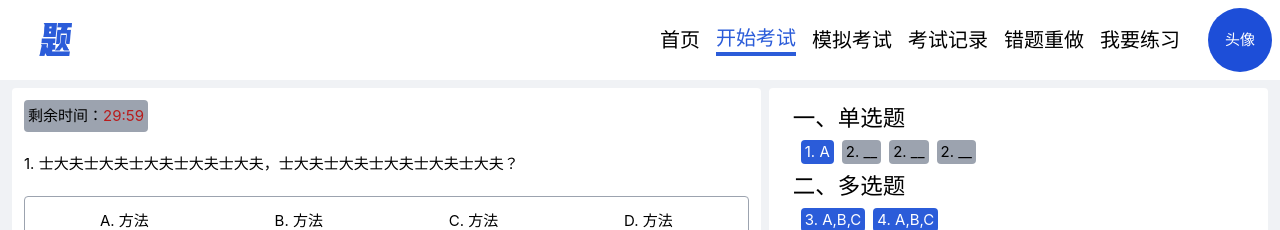
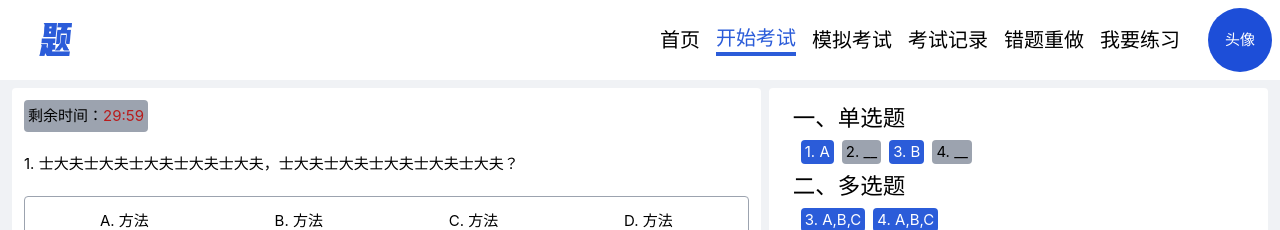
Before and after one commit to mekumiao/question, a Vue app: page /answer in a window 1280 px wide. Shown: the top 230 px of the page. Built offline with nearby package versions, Linux system fonts and the light colour scheme.

Commit message:
完善开始考试功能

```diff
--- a/src/views/answer/AnswerView.vue
+++ b/src/views/answer/AnswerView.vue
@@ -3,6 +3,7 @@ import BtClock from '@/components/BtClock.vue'
 import SheetList from './SheetList.vue'
 import { NButton } from 'naive-ui'
 import { reactive } from 'vue'
+import type { Options, OptionsType } from './data'
 
 const data = reactive({
   topic: {
@@ -39,11 +40,11 @@ const data = reactive({
         answer: undefined
       },
       {
-        number: 2,
-        answer: undefined
+        number: 3,
+        answer: 'B'
       },
       {
-        number: 2,
+        number: 4,
         answer: undefined
       }
     ],
@@ -80,8 +81,15 @@ const data = reactive({
   }
 })
 
-function handleOptionsClick(value: string) {
-  data.topic.answer = value
+function handleOptionsClick(answer: string) {
+  data.topic.answer = answer
+}
+
+function handleSheetSelect(value: Options, type: OptionsType) {
+  if (type === 'single') {
+    const item = data.sheet.single.find((v) => v.number === value.number)
+    item && typeof item.answer === 'string' && handleOptionsClick(item.answer)
+  }
 }
 </script>
 
@@ -112,10 +120,30 @@ function handleOptionsClick(value: string) {
     </div>
     <div class="mx-1 w-2/5 rounded bg-white p-3">
       <div class="mx-3">
-        <SheetList title="一、单选题" type="single" :options="data.sheet.single"></SheetList>
-        <SheetList title="二、多选题" type="multiple" :options="data.sheet.multiple"></SheetList>
-        <SheetList title="三、判断题" type="panduan" :options="data.sheet.panduan"></SheetList>
-        <SheetList title="四、填空题" type="tiankong" :options="data.sheet.tiankong"></SheetList>
+        <SheetList
+          title="一、单选题"
+          type="single"
+          :options="data.sheet.single"
+          @select="handleSheetSelect"
+        ></SheetList>
+        <SheetList
+          title="二、多选题"
+          type="multiple"
+          :options="data.sheet.multiple"
+          @select="handleSheetSelect"
+        ></SheetList>
+        <SheetList
+          title="三、判断题"
+          type="panduan"
+          :options="data.sheet.panduan"
+          @select="handleSheetSelect"
+        ></SheetList>
+        <SheetList
+          title="四、填空题"
+          type="tiankong"
+          :options="data.sheet.tiankong"
+          @select="handleSheetSelect"
+        ></SheetList>
       </div>
     </div>
   </div>
--- a/src/views/answer/SheetList.vue
+++ b/src/views/answer/SheetList.vue
@@ -1,17 +1,21 @@
 <script setup lang="ts">
-withDefaults(
+import type { Options, OptionsType } from './data'
+
+const props = withDefaults(
   defineProps<{
     title?: string
-    type: 'single' | 'multiple' | 'panduan' | 'tiankong'
-    options: { number: number; answer: string | undefined | string[] | boolean }[]
+    type: OptionsType
+    options: Options[]
   }>(),
   { title: '标题' }
 )
 const emit = defineEmits<{
-  select: [value: { number: number; answer: string | undefined | string[] | boolean }]
+  select: [value: Options, type: OptionsType]
 }>()
 
-function select() {}
+function handleClick(item: Options) {
+  emit('select', item, props.type)
+}
 </script>
 
 <template>
@@ -19,10 +23,11 @@ function select() {}
     <h2>{{ title }}</h2>
     <ul role="list" class="m-1 flex flex-row items-start justify-start justify-items-center">
       <li
-        class="mx-1 flex w-fit flex-row justify-around rounded bg-gray-400 px-1"
+        class="mx-1 flex w-fit cursor-pointer select-none flex-row justify-around rounded bg-gray-400 px-1"
         :class="{ activate: item.answer !== undefined }"
         v-for="(item, key) in options"
         :key="key"
+        @click="handleClick(item)"
       >
         <span>{{ item.number }}.&nbsp;</span>
         <span v-if="item.answer === undefined">__</span>
--- /dev/null
+++ b/src/views/answer/data.ts
@@ -0,0 +1,2 @@
+export type Options = { number: number; answer: string | undefined | string[] | boolean }
+export type OptionsType = 'single' | 'multiple' | 'panduan' | 'tiankong'
```
